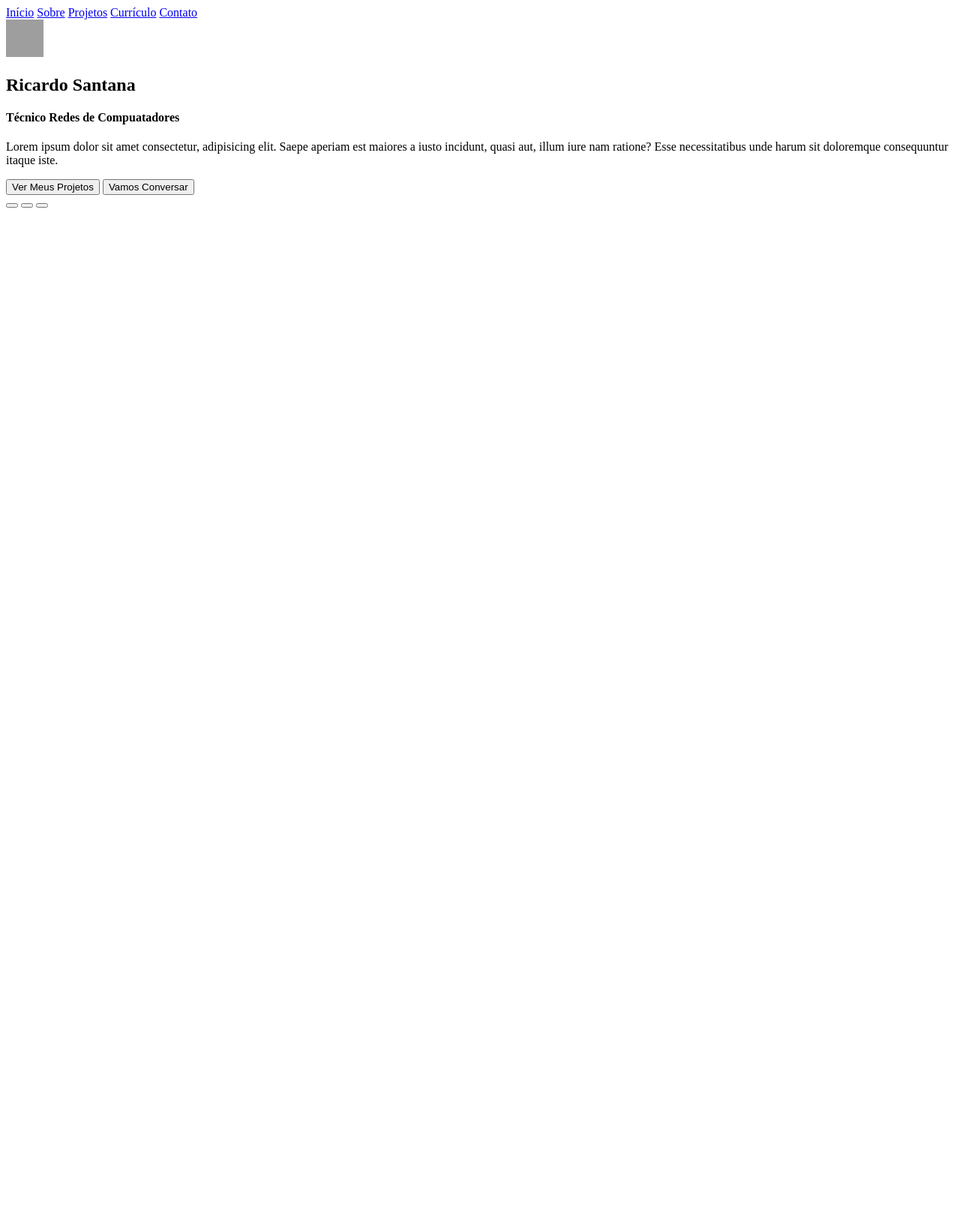
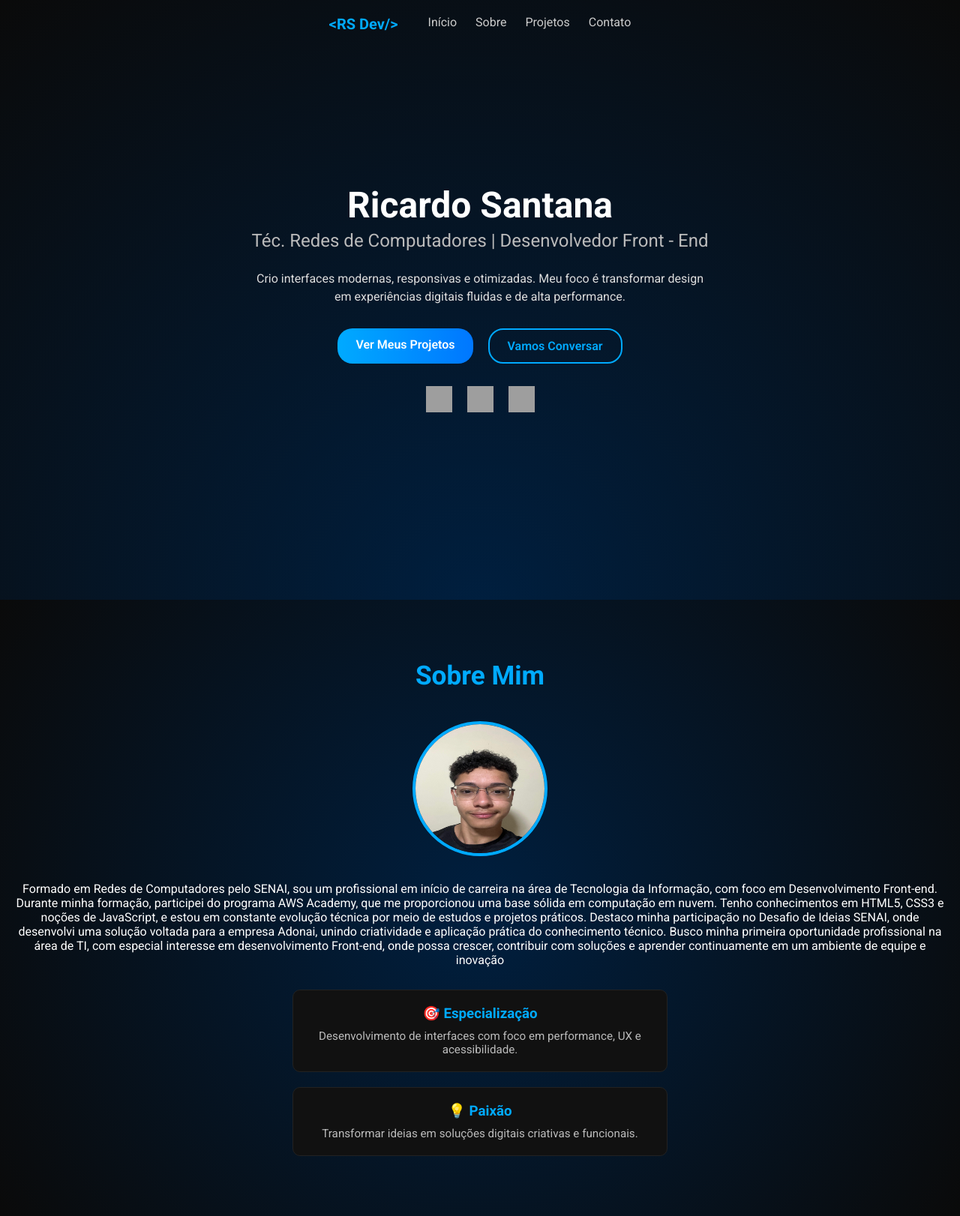
Before and after one commit to ricardosantana10/html-css, a plain HTML site: page projetos/portfolio/index.html in a window 1280 px wide. Shown: the whole page at 75% size. Before the commit the page ends 800 px from the top, so only its background shows below. Drawn offline with Linux system fonts and the light colour scheme; grey boxes are pictures that could not be loaded.

Commit message:
creating portfolio

```diff
--- a/projetos/portfolio/index.html
+++ b/projetos/portfolio/index.html
@@ -1,40 +1,82 @@
 <!DOCTYPE html>
 <html lang="pt-br">
+
 <head>
     <meta charset="UTF-8">
     <meta name="viewport" content="width=device-width, initial-scale=1.0">
-    <title>Portfólio</title>
+    <link rel="preconnect" href="https://fonts.googleapis.com">
+    <link rel="preconnect" href="https://fonts.gstatic.com" crossorigin>
+    <link href="https://fonts.googleapis.com/css2?family=Roboto:ital,wght@0,100..900;1,100..900&display=swap"
+        rel="stylesheet">
+    <link rel="stylesheet" href="style.css">
+    <title>Ricardo - Portfólio</title>
 </head>
+
 <body>
-    <section>
-        <header>
-            <nav>
-                <a href="#home">Início</a>
-                <a href="#about">Sobre</a>
-                <a href="#projects">Projetos</a>
-                <a href="#curriculum">Currículo</a>
-                <a href="#contact">Contato</a>
-            </nav>
-            <div>
-                <img width="50" height="50" src="https://img.icons8.com/ios/50/do-not-disturb-2.png" alt="do-not-disturb-2"/>
+    <header>
+        <nav class="navbar">
+            <div class="logo">&lt;RS Dev/&gt;</div>
+            <ul class="nav-links">
+                <li><a href="#home">Início</a></li>
+                <li><a href="#about">Sobre</a></li>
+                <li><a href="#project">Projetos</a></li>
+                <li><a href="#contact">Contato</a></li>
+            </ul>
+        </nav>
+    </header>
+
+    <section id="home">
+        <main class="hero">
+            <h1>Ricardo Santana</h1>
+            <h2> Téc. Redes de Computadores | Desenvolvedor Front - End</h2>
+            <p>
+                Crio interfaces modernas, responsivas e otimizadas. Meu foco é transformar design em experiências digitais fluidas e de alta performance.
+            </p>
+            <div class="buttons">
+                <a href="#" class="btn primary">Ver Meus Projetos</a>
+                <a href="#" class="btn secondary">Vamos Conversar</a>
             </div>
-        </header>
+            <div class="socials">
+                <a href="https://ricardosantanasfc@gmail.com?subject=Contato%20Portfólio&body=Olá%20Ricardo,%20gostaria%20de%20falar%20sobre..."><img width="35" height="35" src="https://img.icons8.com/parakeet-line/48/ffffff/new-post.png" alt="new-post"/></a>
+                <a href="https://www.linkedin.com/in/ricardo-santana10"><img width="35" height="35" src="https://img.icons8.com/ios/50/ffffff/linkedin-2--v1.png" alt="linkedin-2--v1"/></a>
+                <a href="https://github.com/ricardosantana10"><img width="35" height="35" src="https://img.icons8.com/ios-glyphs/30/ffffff/github.png" alt="github"/></a>
+            </div>
+        </main>
     </section>
-    <section>
-        <h1>Ricardo Santana</h1>
-        <h4>Técnico Redes de Compuatadores</h4>
-        <p>Lorem ipsum dolor sit amet consectetur, adipisicing elit. Saepe aperiam est maiores a iusto incidunt, quasi aut, illum iure nam ratione? Esse necessitatibus unde harum sit doloremque consequuntur itaque iste.</p>
-        <div>
-            <button>Ver Meus Projetos</button>
-            <button>Vamos Conversar</button>
-        </div>
-        <div>
-            <button></button>
-            <button></button>
-            <button></button>
-        </div>
-    </section>
+
+    <section id="about" class="sobre">
+  <h2>Sobre Mim</h2>
+
+  <div class="sobre-container">
+    <div class="perfil">
+        <img src="imagens/img-ricardo.jpeg" alt="Foto Ricardo Santana">
+    </div>
+        <p>
+            Formado em Redes de Computadores pelo SENAI, sou um profissional em início de carreira na área de Tecnologia da Informação, com foco em Desenvolvimento Front-end.
+
+            Durante minha formação, participei do programa AWS Academy, que me proporcionou uma base sólida em computação em nuvem. Tenho conhecimentos em HTML5, CSS3 e noções de JavaScript, e estou em constante evolução técnica por meio de estudos e projetos práticos.
+
+            Destaco minha participação no Desafio de Ideias SENAI, onde desenvolvi uma solução voltada para a empresa Adonai, unindo criatividade e aplicação prática do conhecimento técnico.
+
+            Busco minha primeira oportunidade profissional na área de TI, com especial interesse em desenvolvimento Front-end, onde possa crescer, contribuir com soluções e aprender continuamente em um ambiente de equipe e inovação
+      </p>
+
+    <div class="info">
+      <div class="card">
+        <h3>🎯 Especialização</h3>
+        <p>Desenvolvimento de interfaces com foco em performance, UX e acessibilidade.</p>
+      </div>
+      <div class="card">
+        <h3>💡 Paixão</h3>
+        <p>Transformar ideias em soluções digitais criativas e funcionais.</p>
+      </div>
+    </div>
+  </div>
+</section>
+
+
 
 
 </body>
+
 </html>
--- /dev/null
+++ b/projetos/portfolio/style.css
@@ -0,0 +1,195 @@
+/* Reset */
+* {
+  margin: 0;
+  padding: 0;
+  box-sizing: border-box;
+}
+
+body {
+  font-family: "Roboto", sans-serif;
+  background: radial-gradient(circle at center, #001f3f, #0a0a0a);
+  color: #fff;
+  text-align: center;
+  min-height: 100vh;
+}
+
+/* Navbar */
+.navbar {
+  position: fixed;
+  top: 0;
+  left: 0;
+  width: 100%;
+  background: transparent;
+  padding: 20px;
+  display: flex;
+  justify-content: center;
+  gap: 40px;
+  z-index: 1000;
+}
+
+.logo {
+  font-weight: bold;
+  color: #00aaff;
+  font-size: 20px;
+}
+
+.nav-links {
+  display: flex;
+  list-style: none;
+  gap: 25px;
+}
+
+.nav-links a {
+  text-decoration: none;
+  color: #ccc;
+  transition: 0.3s;
+}
+
+.nav-links a:hover {
+  color: #00aaff;
+}
+
+/* Hero Section */
+.hero {
+  display: flex;
+  flex-direction: column;
+  justify-content: center;
+  align-items: center;
+  height: 100vh;
+  padding: 20px;
+}
+
+.hero h1 {
+  font-size: 3rem;
+  font-weight: 700;
+  margin-bottom: 5px;
+}
+
+.hero h2 {
+  font-size: 1.5rem;
+  font-weight: 400;
+  margin-bottom: 25px;
+  color: #bbb;
+}
+
+.hero p {
+  max-width: 600px;
+  margin-bottom: 30px;
+  color: #ddd;
+  line-height: 1.5;
+}
+
+/* Botões */
+.buttons {
+  display: flex;
+  gap: 20px;
+  margin-bottom: 30px;
+}
+
+.btn {
+  padding: 12px 24px;
+  border-radius: 20px;
+  text-decoration: none;
+  font-weight: 600;
+  transition: 0.3s;
+}
+
+.primary {
+  background: linear-gradient(90deg, #00aaff, #0077ff);
+  color: #fff;
+}
+
+.primary:hover {
+  opacity: 0.8;
+}
+
+.secondary {
+  border: 2px solid #00aaff;
+  color: #00aaff;
+}
+
+.secondary:hover {
+  background: #00aaff;
+  color: #fff;
+}
+
+/* Social icons */
+.socials {
+  display: flex;
+  gap: 20px;
+  font-size: 1.5rem;
+}
+
+/* SOBRE MIM */
+.sobre {
+  min-height: 100vh; /* 🔹 também ocupa a tela inteira */
+  padding: 80px 20px;
+  text-align: center;
+  background: #0a0a0a;
+  display: flex;
+  flex-direction: column;
+  justify-content: center;
+  align-items: center;
+  background: radial-gradient(circle at center, #001f3f, #0a0a0a);
+}
+
+
+.sobre h2 {
+  font-size: 2.2rem;
+  margin-bottom: 30px;
+  color: #00aaff;
+}
+
+.sobre-container {
+  display: flex;
+  flex-direction: column;
+  align-items: center;
+  gap: 30px;
+}
+
+.perfil p {
+  max-width: 600px;
+  color: #ddd;
+  line-height: 1.6;
+  font-size: 1rem;
+  margin-bottom: 20px;
+}
+
+.perfil img {
+  width: 180px;
+  height: 180px;
+  border-radius: 50%; /* deixa a foto redonda */
+  border: 4px solid #00aaff;
+  margin-top: 10px;
+}
+
+.info {
+  display: flex;
+  flex-direction: column;
+  gap: 20px;
+  width: 100%;
+  max-width: 500px;
+}
+
+.card {
+  background: #111;
+  padding: 20px;
+  border-radius: 10px;
+  border: 1px solid #222;
+  transition: 0.3s;
+}
+
+.card:hover {
+  border-color: #00aaff;
+  transform: translateY(-5px);
+}
+
+.card h3 {
+  color: #00aaff;
+  margin-bottom: 10px;
+}
+
+.card p {
+  color: #bbb;
+  font-size: 0.95rem;
+}
```
Also changed, not shown: exercicios/ex027/flex007/flex001.html (added, +61 -0 lines), exercicios/ex027/flex008/flex001.html (added, +62 -0 lines), exercicios/ex027/flex009/flex001.html (added, +33 -0 lines), projetos/portfolio/imagens/img-ricardo.jpeg (added), projetos/portfolio/imagens/logo-github.jpg (added), projetos/portfolio/imagens/logo-linkedin.jpg (added).
